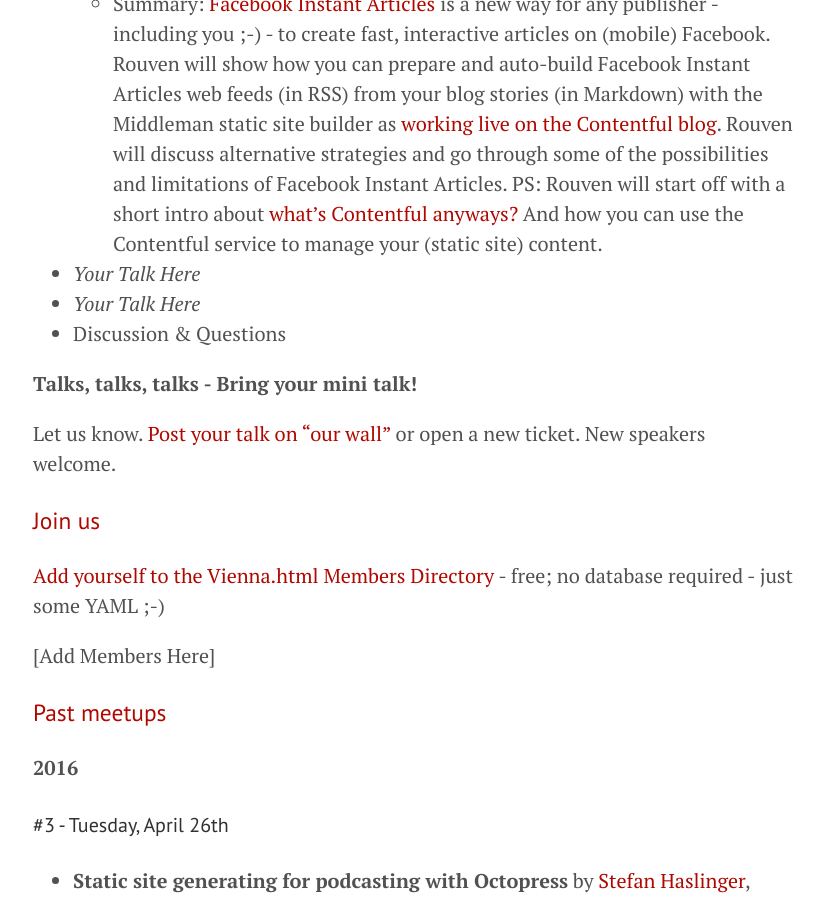
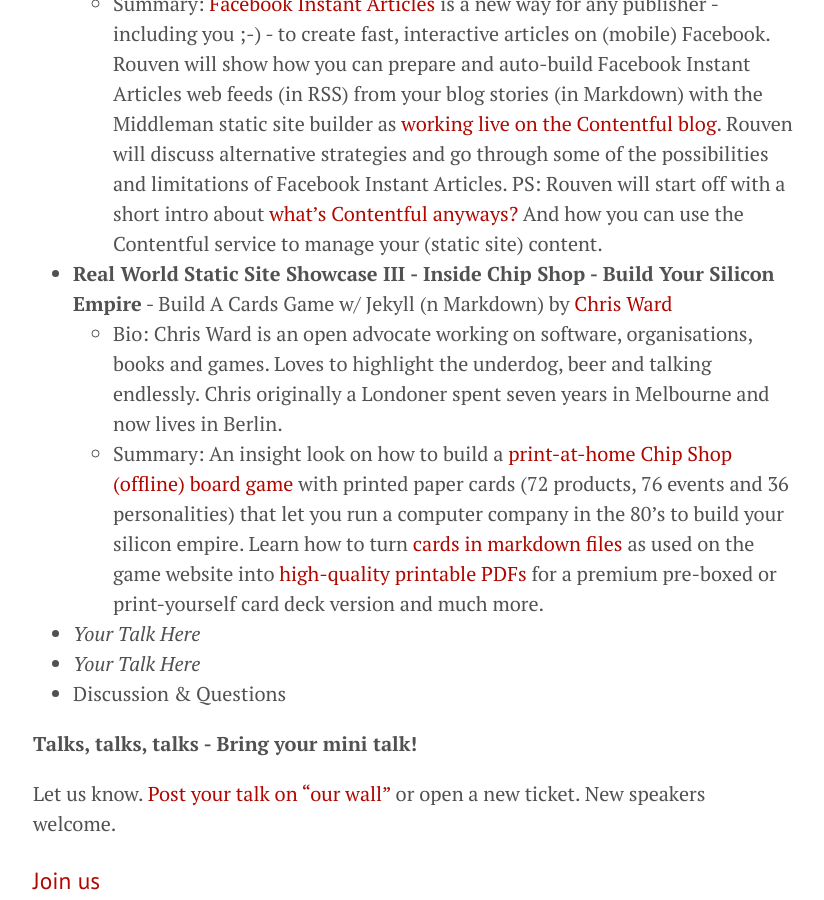
Before and after one commit to goodbyeaustria/archive, a Jekyll site: the page built from index.md, in a window 1280 px wide and 900 px high, scrolled down 1974 px. Shown: the whole window, without its empty margins (227-1051 px from the left). Built offline with Jekyll 4.4.1, drawn with Linux system fonts in a browser that asks for light colours.

Commit message:
add chip shop talk

```diff
--- a/index.md
+++ b/index.md
@@ -37,6 +37,11 @@
 - **Real World Static Site Showcase II - Inside Contentful - Turn Your Blog Posts into Facebook Instant Articles w/ Middleman** by [Rouven Weßling](https://twitter.com/rouvenwessling) [(Contentful)](https://contentful.com)
   - Bio: Rouven Weßling is a Joomla! developer turned front-end developer and is now a developer evangelist for Contentful. When not programming you most likely find Rouven eating cake or running on the streets of Berlin (so he can eat more cake).
   - Summary: [Facebook Instant Articles](https://instantarticles.fb.com) is a new way for any publisher - including you ;-) - to create fast, interactive articles on (mobile) Facebook.  Rouven will show how you can prepare and auto-build Facebook Instant Articles web feeds (in RSS) from your blog stories (in Markdown) with  the Middleman static site builder as [working live on the Contentful blog](https://www.contentful.com/blog/2016/05/13/facebook-instant-articles-and-contentful). Rouven will discuss alternative strategies and go through some of the possibilities and limitations of Facebook Instant Articles. PS: Rouven will start off with a short intro about [what's Contentful anyways?](https://contentful.com) And how you can use the Contentful service to manage your (static site) content.
+- **Real World Static Site Showcase III - Inside Chip Shop - Build Your Silicon Empire** - Build A Cards Game w/ Jekyll (n Markdown) by [Chris Ward](http://www.chrischinchilla.com)
+  - Bio: Chris Ward is an open advocate working on software, organisations, books and games.
+Loves to highlight the underdog, beer and talking endlessly.
+Chris originally a Londoner spent seven years in Melbourne and now lives in Berlin.
+  - Summary: An insight look on how to build a [print-at-home Chip Shop (offline) board game](http://www.chrischinchilla.com/print-at-home-chip-shop-released) with printed paper cards (72 products, 76 events and 36 personalities) that let you run a computer company in the 80's to build your silicon empire. Learn how to turn [cards in markdown files](https://github.com/GregariousMammal/Chip-Shop) as used on the game website into [high-quality printable PDFs](https://www.sitepoint.com/creating-pdfs-from-markdown-with-pandoc-and-latex) for a premium pre-boxed or print-yourself card deck version and much more.
 - _Your Talk Here_
 - _Your Talk Here_
 - Discussion & Questions
```
